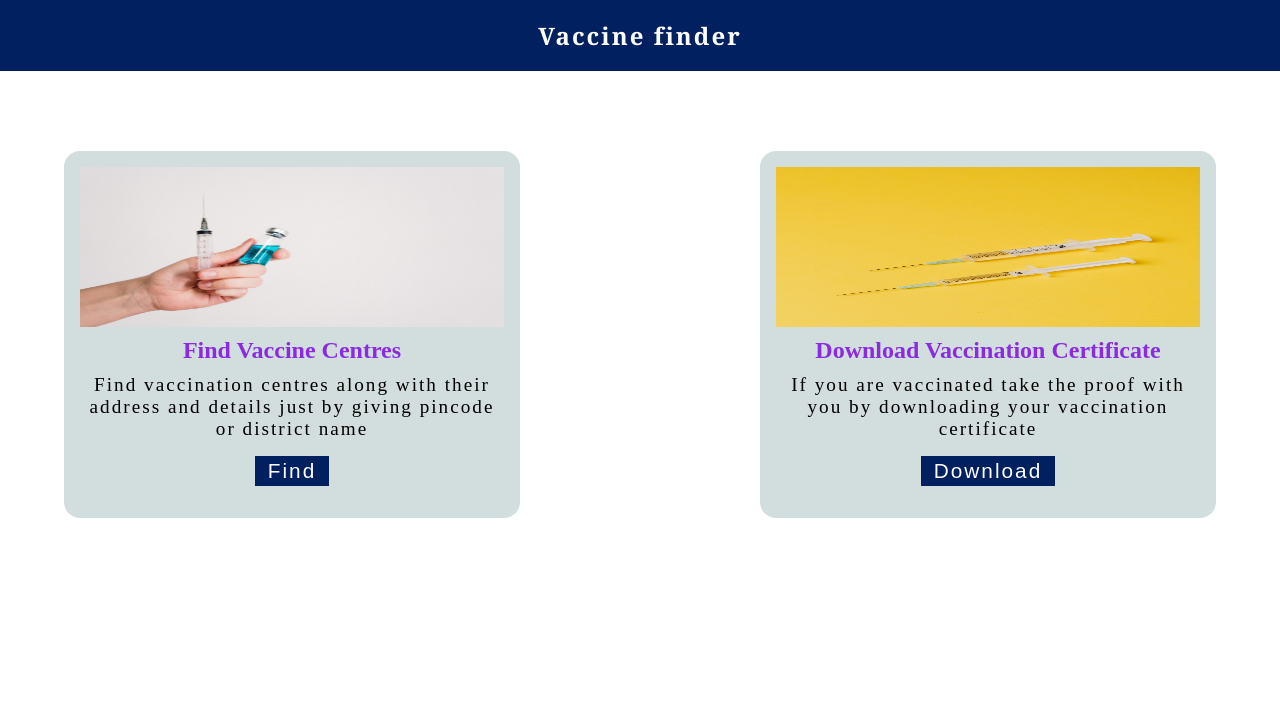
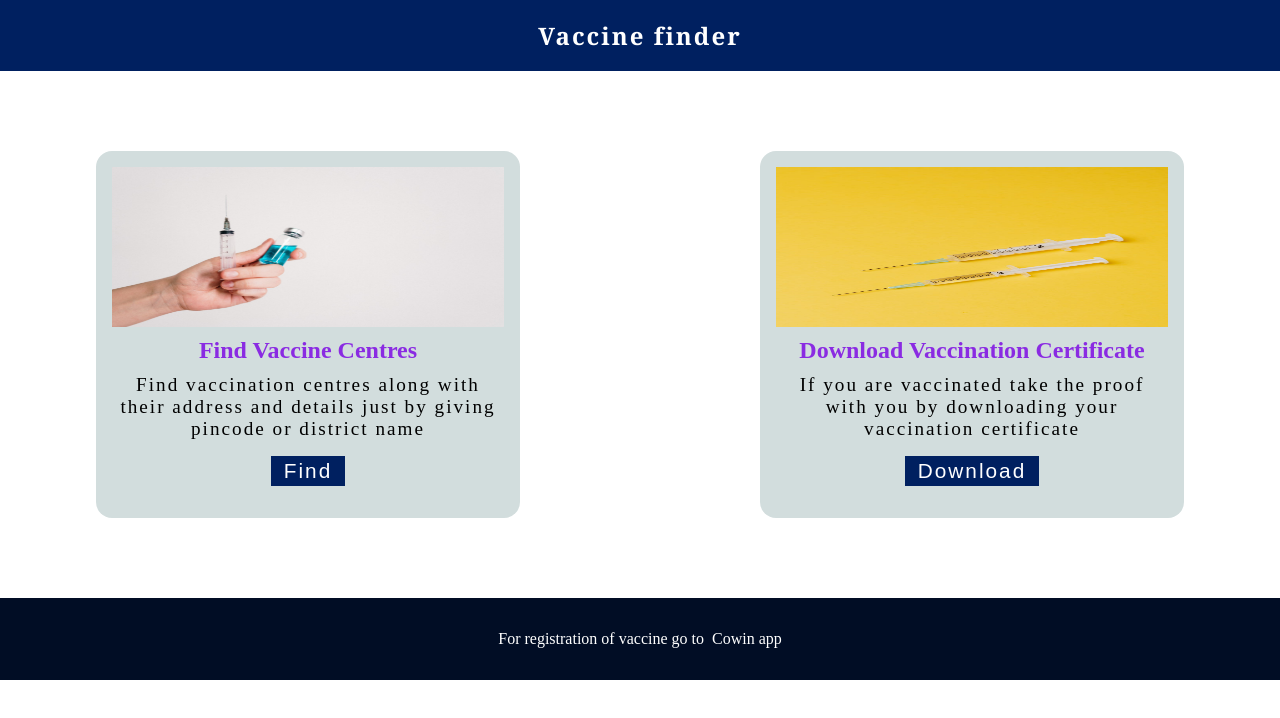
Before and after one commit to Sai-02/vaccine-finder, a React (Create React App) app: page / in a window 1280 px wide. Shown: the top 718 px of the page. Built offline with nearby package versions, Linux system fonts and the light colour scheme.

Commit message:
Footer added

```diff
--- a/src/App.css
+++ b/src/App.css
@@ -94,6 +94,26 @@ Hero
 @media screen and (min-width: 900px) {
   .hero {
     gap: 15rem;
-    padding: 5rem 4rem;
+    padding: 5rem 6rem;
   }
 }
+
+/*
+================================================
+
+Footer
+
+================================================
+*/
+.footer {
+  display: flex;
+  justify-content: center;
+  color: white;
+  background: #010d25;
+  padding: 2rem 1rem;
+}
+.cowin-href {
+  padding-left: 0.5rem;
+  text-decoration: none;
+  color: white;
+}
--- a/src/App.js
+++ b/src/App.js
@@ -1,12 +1,14 @@
 import "./App.css";
 import Navbar from "./Navbar";
 import Hero from "./Hero";
+import Footer from "./Footer";
 
 function App() {
   return (
     <>
       <Navbar />
       <Hero />
+      <Footer />
     </>
   );
 }
--- /dev/null
+++ b/src/Footer.js
@@ -0,0 +1,18 @@
+import React from "react";
+
+const Footer = () => {
+  return (
+    <footer className="footer">
+      <p>For registration of vaccine go to </p>
+      <a
+        href="https://www.cowin.gov.in/home"
+        className="cowin-href"
+        target="_blank"
+      >
+        Cowin app
+      </a>
+    </footer>
+  );
+};
+
+export default Footer;
```
